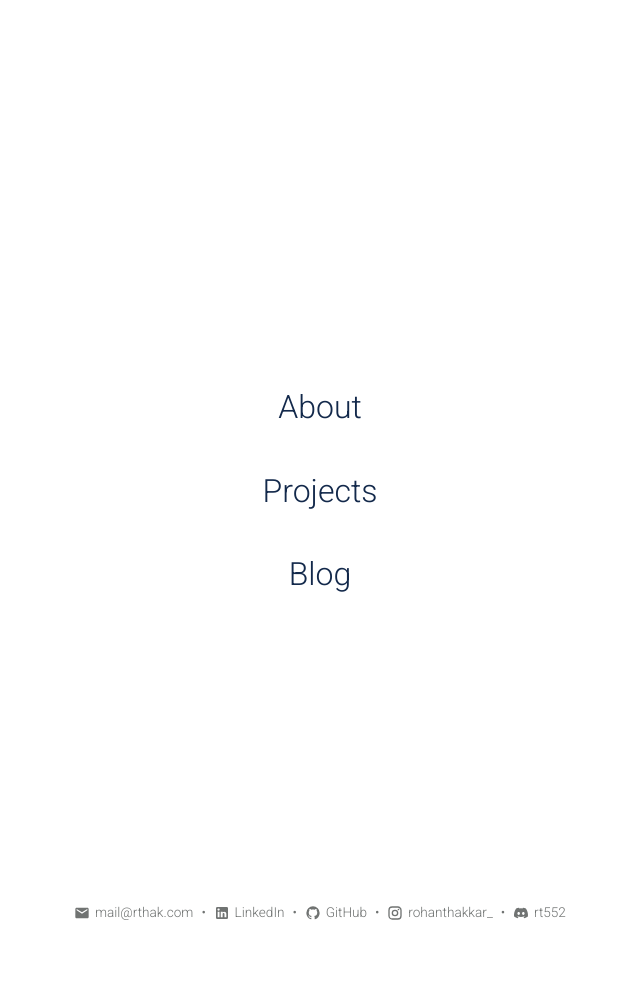
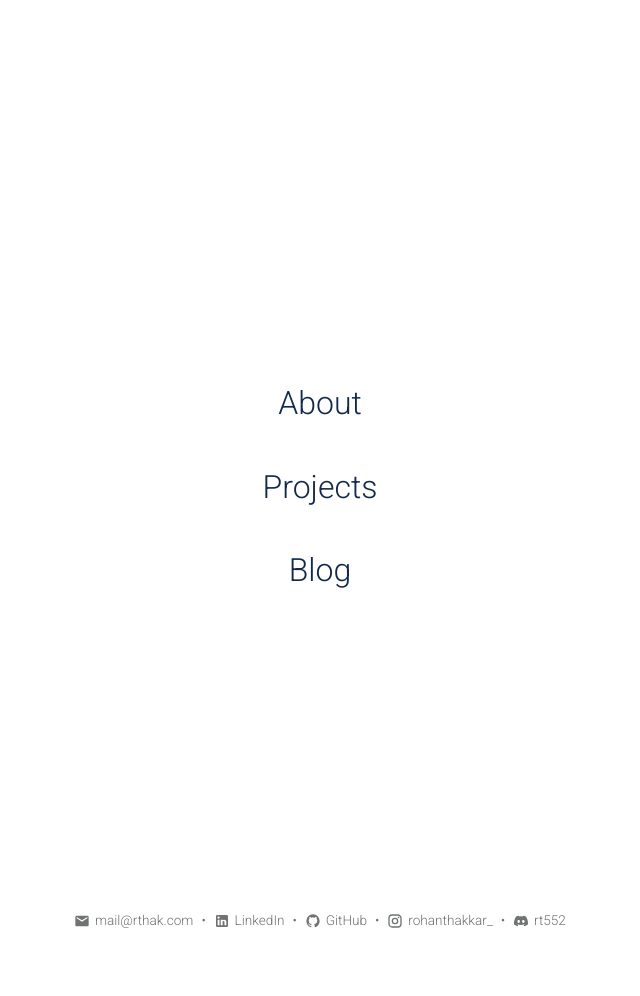
Before and after one commit to r-thak/r-thak.github.io, a Jekyll site: the page built from index.markdown, in a window 1280 px wide. Shown: the whole page, without its empty margins (320-960 px from the left). Built offline with Jekyll 4.4.1, drawn with Linux system fonts in a browser that asks for light colours.

Commit message:
Fix home page height: remove excess padding
- Reduce home-landing padding from 2rem/1.5rem to 1rem/0 (top/bottom)
- Add padding-bottom: 1rem to home-footer-landing for contact info spacing
- Ensures contact information sits at bottom with no scrolling

```diff
--- a/assets/css/main.scss
+++ b/assets/css/main.scss
@@ -75,7 +75,7 @@ body {
   height: 100vh;
   max-height: 100vh;
   overflow: hidden;
-  padding: 2rem 2rem 1.5rem;
+  padding: 1rem 2rem 0;
 
   .home-nav-landing {
     display: flex;
@@ -99,6 +99,8 @@ body {
   }
 
   .home-footer-landing {
+    padding-bottom: 1rem;
+
     .contact-links-small {
       display: flex;
       justify-content: center;
```
